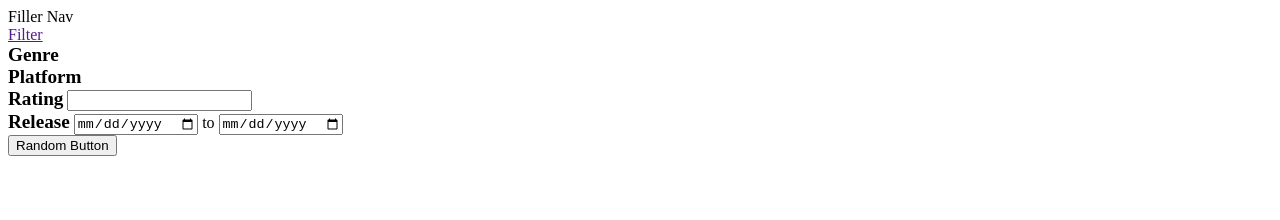
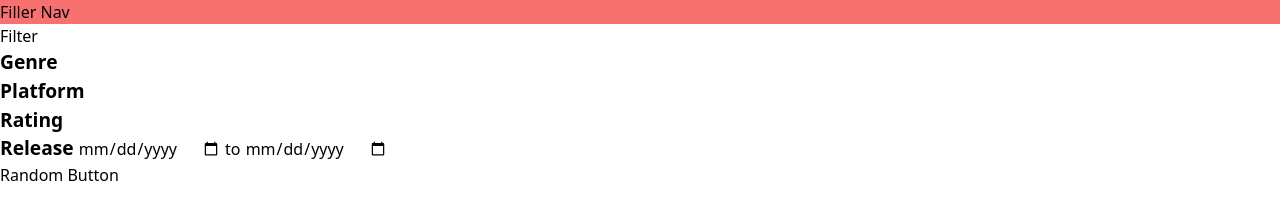
Before and after one commit to agp745/MyGamerList, a website: page src/index.html in a window 1280 px wide. Drawn offline with Linux system fonts and the light colour scheme; no server answers.

Commit message:
Tailwind Initialized

```diff
--- /dev/null
+++ b/package.json
@@ -0,0 +1,5 @@
+{
+  "devDependencies": {
+    "tailwindcss": "^3.2.7"
+  }
+}
--- a/src/index.html
+++ b/src/index.html
@@ -5,10 +5,11 @@
     <meta http-equiv="X-UA-Compatible" content="IE=edge">
     <meta name="viewport" content="width=device-width, initial-scale=1.0">
     <title>Project UI</title>
-    <link rel="stylesheet" href="styles.css">
+    <link rel="stylesheet" href="input.css">
+    <link rel="stylesheet"  href="/dist/output.css">
 </head>
 <body>
-    <nav>Filler Nav</nav>
+    <nav class="bg-red-400">Filler Nav</nav>
 
     <section class="Filters">
         <a href="" onclick ="" class="filterButton">Filter</a>
--- /dev/null
+++ b/src/input.css
@@ -0,0 +1,27 @@
+@tailwind base;
+@tailwind components;
+@tailwind utilities;
+
+.top4 {
+    display: flex;
+    gap: 1rem;
+}
+
+.random {
+    display: flex;
+    gap: 1rem;
+}
+
+.filterTitle {
+    font-size: 1.2rem;
+    font-weight: bold;
+}
+
+.filterLabel {
+    font-size: .9rem;
+    font-style: italic;
+}
+
+img {
+    width: 10rem
+}
--- a/src/styles.css
+++ /dev/null
@@ -1,23 +0,0 @@
-.top4 {
-    display: flex;
-    gap: 1rem;
-}
-
-.random {
-    display: flex;
-    gap: 1rem;
-}
-
-.filterTitle {
-    font-size: 1.2rem;
-    font-weight: bold;
-}
-
-.filterLabel {
-    font-size: .9rem;
-    font-style: italic;
-}
-
-img {
-    width: 10rem
-}
--- /dev/null
+++ b/tailwind.config.js
@@ -0,0 +1,8 @@
+/** @type {import('tailwindcss').Config} */
+module.exports = {
+  content: ["./src/**/*.{html,js}"],
+  theme: {
+    extend: {},
+  },
+  plugins: [],
+}
```
Also changed, not shown: dist/output.css (added), 3 other files.
